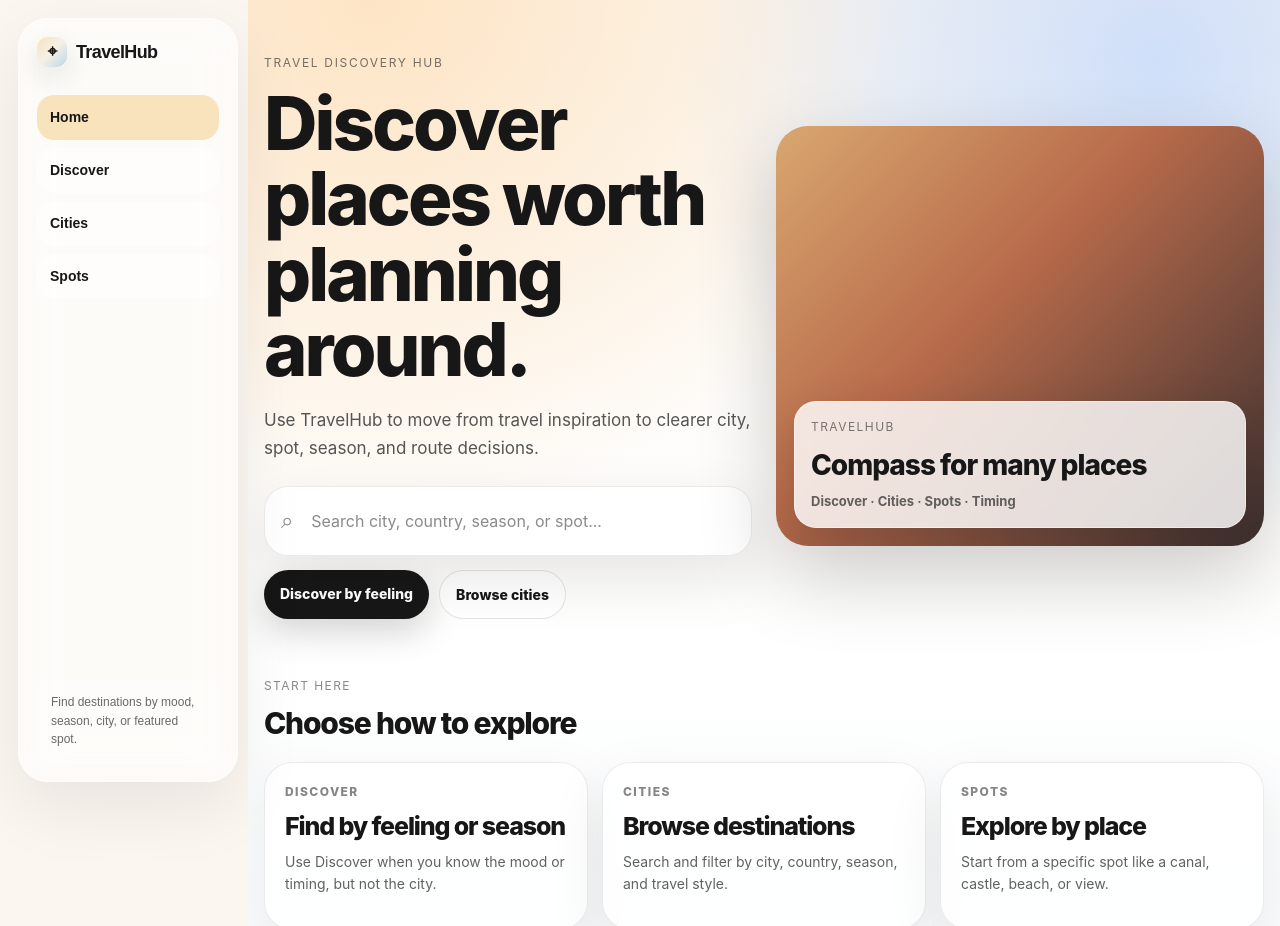
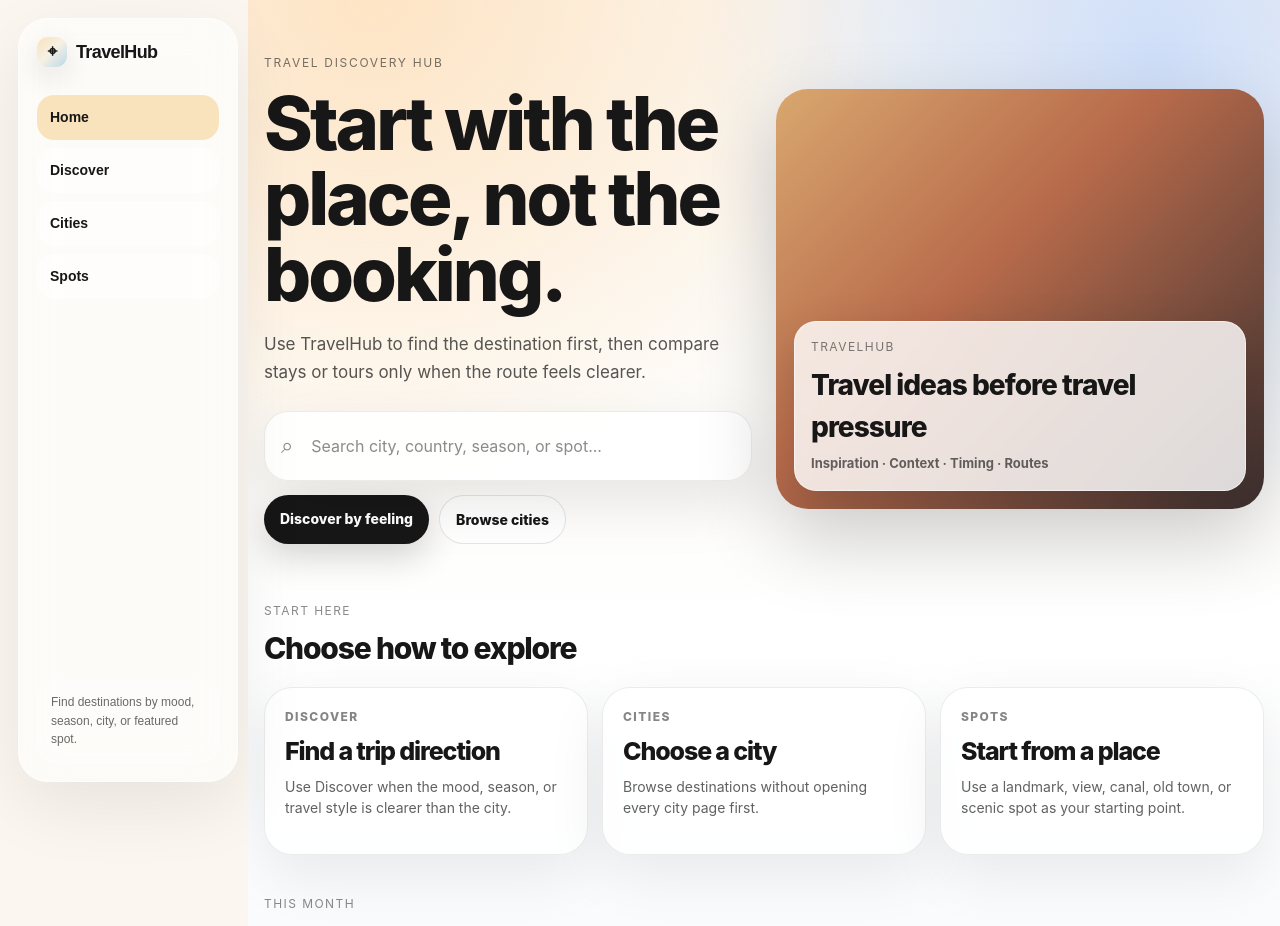
Before and after one commit to kazumophone-arch/travelhub, a Next.js app: page / in a window 1280 px wide. Shown: the top 926 px of the page. Built offline with nearby package versions, Linux system fonts and the light colour scheme.

Commit message:
add rotating home copy variations

```diff
--- a/components/HomeLanding.tsx
+++ b/components/HomeLanding.tsx
@@ -4,6 +4,7 @@ import Link from "next/link";
 import { useEffect, useMemo, useState } from "react";
 import type { CSSProperties } from "react";
 import type { City } from "@/data/types";
+import { homeCopyVariants, pickDailyVariant } from "@/lib/copyVariants";
 
 type Props = {
   cities: City[];
@@ -186,8 +187,11 @@ function getCitySearchResults(cities: City[], query: string) {
 }
 export function HomeLanding({ cities }: Props) {
   const [query, setQuery] = useState("");
+  const [homeCopy, setHomeCopy] = useState(homeCopyVariants[0]);
 
   useEffect(() => {
+    setHomeCopy(pickDailyVariant(homeCopyVariants, "home"));
+
     const shouldRestore =
       sessionStorage.getItem("travelhubRestoreHomeScroll") === "1";
 
@@ -249,13 +253,9 @@ export function HomeLanding({ cities }: Props) {
           <div style={heroTextStyle}>
             <div style={eyebrowStyle}>Travel discovery hub</div>
 
-            <h1 style={heroTitleStyle}>
-              Discover places worth planning around.
-            </h1>
+            <h1 style={heroTitleStyle}>{homeCopy.heroTitle}</h1>
 
-            <p style={heroSubtitleStyle}>
-              Use TravelHub to move from travel inspiration to clearer city, spot, season, and route decisions.
-            </p>
+            <p style={heroSubtitleStyle}>{homeCopy.heroSubtitle}</p>
 
             <div id="home-search" style={searchBoxStyle}>
               <span style={searchIconStyle}>⌕</span>
@@ -282,10 +282,8 @@ export function HomeLanding({ cities }: Props) {
             <div style={heroImageStyle}>
               <div style={floatingCardStyle}>
                 <div style={floatingSmallTextStyle}>TravelHub</div>
-                <div style={floatingTitleStyle}>Compass for many places</div>
-                <div style={floatingSubStyle}>
-                  Discover · Cities · Spots · Timing
-                </div>
+                <div style={floatingTitleStyle}>{homeCopy.previewTitle}</div>
+                <div style={floatingSubStyle}>{homeCopy.previewSub}</div>
               </div>
             </div>
           </div>
@@ -405,26 +403,20 @@ export function HomeLanding({ cities }: Props) {
           <div style={quickGridStyle}>
             <Link href="/discover" style={quickCardStyle}>
               <div style={quickLabelStyle}>Discover</div>
-              <h3 style={quickTitleStyle}>Find by feeling or season</h3>
-              <p style={quickTextStyle}>
-                Use Discover when you know the mood or timing, but not the city.
-              </p>
+              <h3 style={quickTitleStyle}>{homeCopy.discoverTitle}</h3>
+              <p style={quickTextStyle}>{homeCopy.discoverText}</p>
             </Link>
 
             <Link href="/cities" style={quickCardStyle}>
               <div style={quickLabelStyle}>Cities</div>
-              <h3 style={quickTitleStyle}>Browse destinations</h3>
-              <p style={quickTextStyle}>
-                Search and filter by city, country, season, and travel style.
-              </p>
+              <h3 style={quickTitleStyle}>{homeCopy.citiesTitle}</h3>
+              <p style={quickTextStyle}>{homeCopy.citiesText}</p>
             </Link>
 
             <Link href="/spots" style={quickCardStyle}>
               <div style={quickLabelStyle}>Spots</div>
-              <h3 style={quickTitleStyle}>Explore by place</h3>
-              <p style={quickTextStyle}>
-                Start from a specific spot like a canal, castle, beach, or view.
-              </p>
+              <h3 style={quickTitleStyle}>{homeCopy.spotsTitle}</h3>
+              <p style={quickTextStyle}>{homeCopy.spotsText}</p>
             </Link>
           </div>
         </section>
--- /dev/null
+++ b/lib/copyVariants.ts
@@ -0,0 +1,165 @@
+export type HomeCopyVariant = {
+  heroTitle: string;
+  heroSubtitle: string;
+  previewTitle: string;
+  previewSub: string;
+  discoverTitle: string;
+  discoverText: string;
+  citiesTitle: string;
+  citiesText: string;
+  spotsTitle: string;
+  spotsText: string;
+};
+
+export const homeCopyVariants: HomeCopyVariant[] = [
+  {
+    heroTitle: "Find places worth planning around.",
+    heroSubtitle:
+      "Explore cities, spots, and travel timing first. Compare travel links only when the trip starts to make sense.",
+    previewTitle: "A calmer way to discover travel ideas",
+    previewSub: "Discover · Cities · Spots · Timing",
+    discoverTitle: "Discover by feeling or timing",
+    discoverText:
+      "Use Discover when you know the mood or season, but not the destination.",
+    citiesTitle: "Browse destinations",
+    citiesText:
+      "Search by city, broad region, timing, and travel style.",
+    spotsTitle: "Explore by place",
+    spotsText:
+      "Start from a specific spot like a canal, castle, beach, temple, or view.",
+  },
+  {
+    heroTitle: "Start with the place, not the booking.",
+    heroSubtitle:
+      "Use TravelHub to find the destination first, then compare stays or tours only when the route feels clearer.",
+    previewTitle: "Travel ideas before travel pressure",
+    previewSub: "Inspiration · Context · Timing · Routes",
+    discoverTitle: "Find a trip direction",
+    discoverText:
+      "Use Discover when the mood, season, or travel style is clearer than the city.",
+    citiesTitle: "Choose a city",
+    citiesText:
+      "Browse destinations without opening every city page first.",
+    spotsTitle: "Start from a place",
+    spotsText:
+      "Use a landmark, view, canal, old town, or scenic spot as your starting point.",
+  },
+  {
+    heroTitle: "Turn travel inspiration into a clearer route.",
+    heroSubtitle:
+      "Move from beautiful places to practical city, spot, timing, and stay-area decisions.",
+    previewTitle: "From inspiration to trip shape",
+    previewSub: "Mood · Season · City · Spot",
+    discoverTitle: "Explore by mood and season",
+    discoverText:
+      "Use this path when you want ideas before choosing the exact destination.",
+    citiesTitle: "Compare city options",
+    citiesText:
+      "Look through cities by region, timing, and the kind of trip they fit.",
+    spotsTitle: "Find places that anchor a route",
+    spotsText:
+      "Start with a single place and build the city idea around it.",
+  },
+  {
+    heroTitle: "Find the city that fits the trip you want.",
+    heroSubtitle:
+      "TravelHub helps you browse destinations by mood, timing, place type, and route logic before comparing links.",
+    previewTitle: "A guide for early travel decisions",
+    previewSub: "Feelings · Places · Seasons · Guides",
+    discoverTitle: "Start with the trip feeling",
+    discoverText:
+      "Useful when you know what the trip should feel like, but not where to go.",
+    citiesTitle: "Browse city guides",
+    citiesText:
+      "Open a city when you want more context on spots, timing, and stay areas.",
+    spotsTitle: "Browse spot guides",
+    spotsText:
+      "Open a place when one landmark or view catches your attention first.",
+  },
+  {
+    heroTitle: "Explore first. Compare later.",
+    heroSubtitle:
+      "Find cities and spots that make sense for your timing and travel style before moving into hotels or tours.",
+    previewTitle: "Less noise before planning",
+    previewSub: "Discover · Decide · Compare",
+    discoverTitle: "Find ideas by timing or mood",
+    discoverText:
+      "Use this when the month or atmosphere matters more than the destination name.",
+    citiesTitle: "Search cities simply",
+    citiesText:
+      "Filter destinations by broad region, timing, and style.",
+    spotsTitle: "Search places visually",
+    spotsText:
+      "Find routes that begin with a view, monument, canal, beach, or old town.",
+  },
+  {
+    heroTitle: "Make travel discovery feel lighter.",
+    heroSubtitle:
+      "Use one place to browse cities, spots, seasonal timing, and route anchors without jumping straight into booking.",
+    previewTitle: "A lighter travel discovery hub",
+    previewSub: "Cities · Spots · Seasons · Context",
+    discoverTitle: "Browse by idea",
+    discoverText:
+      "Use Discover for broad trip ideas before narrowing down to a city.",
+    citiesTitle: "Browse by destination",
+    citiesText:
+      "Use Cities when you already want to compare places directly.",
+    spotsTitle: "Browse by landmark",
+    spotsText:
+      "Use Spots when one place or visual scene is the starting point.",
+  },
+  {
+    heroTitle: "Find a destination before choosing the details.",
+    heroSubtitle:
+      "Explore possible cities, places, and timing first. Planning links are there only when the trip becomes concrete.",
+    previewTitle: "Destination first, details second",
+    previewSub: "Ideas · Timing · Places · Links",
+    discoverTitle: "Start broad",
+    discoverText:
+      "Use this when you are still deciding what kind of trip you want.",
+    citiesTitle: "Narrow by city",
+    citiesText:
+      "Use filters to compare destinations without too much information at once.",
+    spotsTitle: "Narrow by place",
+    spotsText:
+      "Use a spot, view, or landmark as the first clue for the trip.",
+  },
+  {
+    heroTitle: "Browse travel ideas without rushing the decision.",
+    heroSubtitle:
+      "TravelHub is built for the early stage: finding places, understanding fit, and comparing only when useful.",
+    previewTitle: "Slow down the first travel decision",
+    previewSub: "Explore · Understand · Compare",
+    discoverTitle: "Find by travel mood",
+    discoverText:
+      "Use Discover when your first clue is the atmosphere of the trip.",
+    citiesTitle: "Find by destination",
+    citiesText:
+      "Use Cities when you want a clearer list of possible places.",
+    spotsTitle: "Find by scene",
+    spotsText:
+      "Use Spots when a view, canal, temple, beach, or old town starts the idea.",
+  },
+];
+
+function hashString(value: string) {
+  let hash = 0;
+
+  for (let index = 0; index < value.length; index += 1) {
+    hash = (hash << 5) - hash + value.charCodeAt(index);
+    hash |= 0;
+  }
+
+  return Math.abs(hash);
+}
+
+export function pickDailyVariant<T>(items: T[], key: string) {
+  if (items.length === 0) {
+    throw new Error("pickDailyVariant requires at least one item.");
+  }
+
+  const today = new Date().toISOString().slice(0, 10);
+  const index = hashString(`${key}-${today}`) % items.length;
+
+  return items[index];
+}
```
